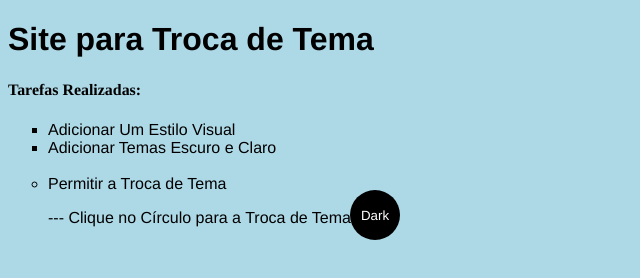
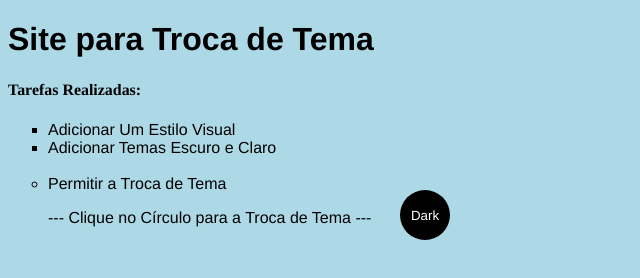
Before and after one commit to jucastilho/Site-Simples, a plain HTML site: page index.html in a window 1280 px wide. Shown: the whole page, without its empty margins (0-640 px from the left). Drawn offline with Linux system fonts and the light colour scheme.

Commit message:
Update main.css

```diff
--- a/main.css
+++ b/main.css
@@ -48,7 +48,7 @@ list-style: square;
 .btn {
     position: absolute;
     top: 190px;
-    left: 350px;
+    left: 400px;
     height: 50px;
     width: 50px;
     border-radius: 50%;
```
